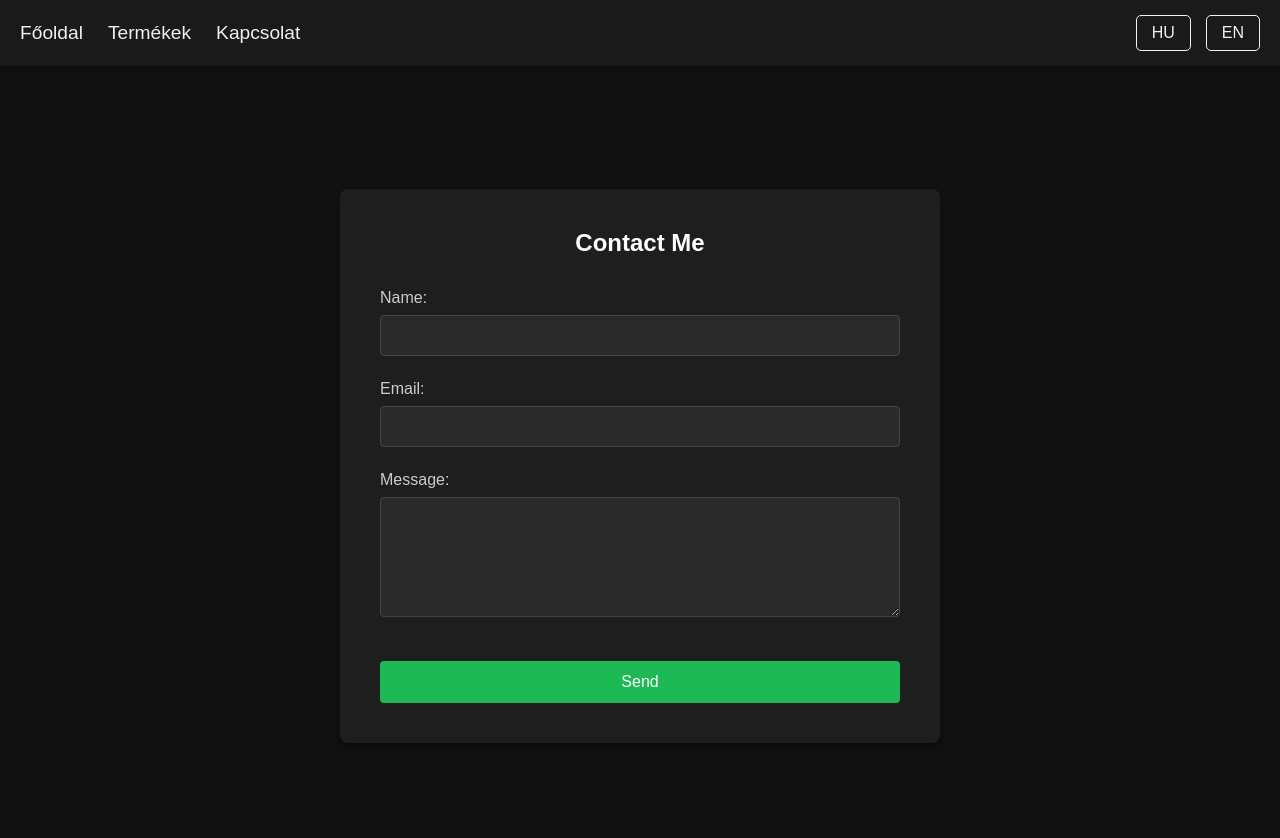
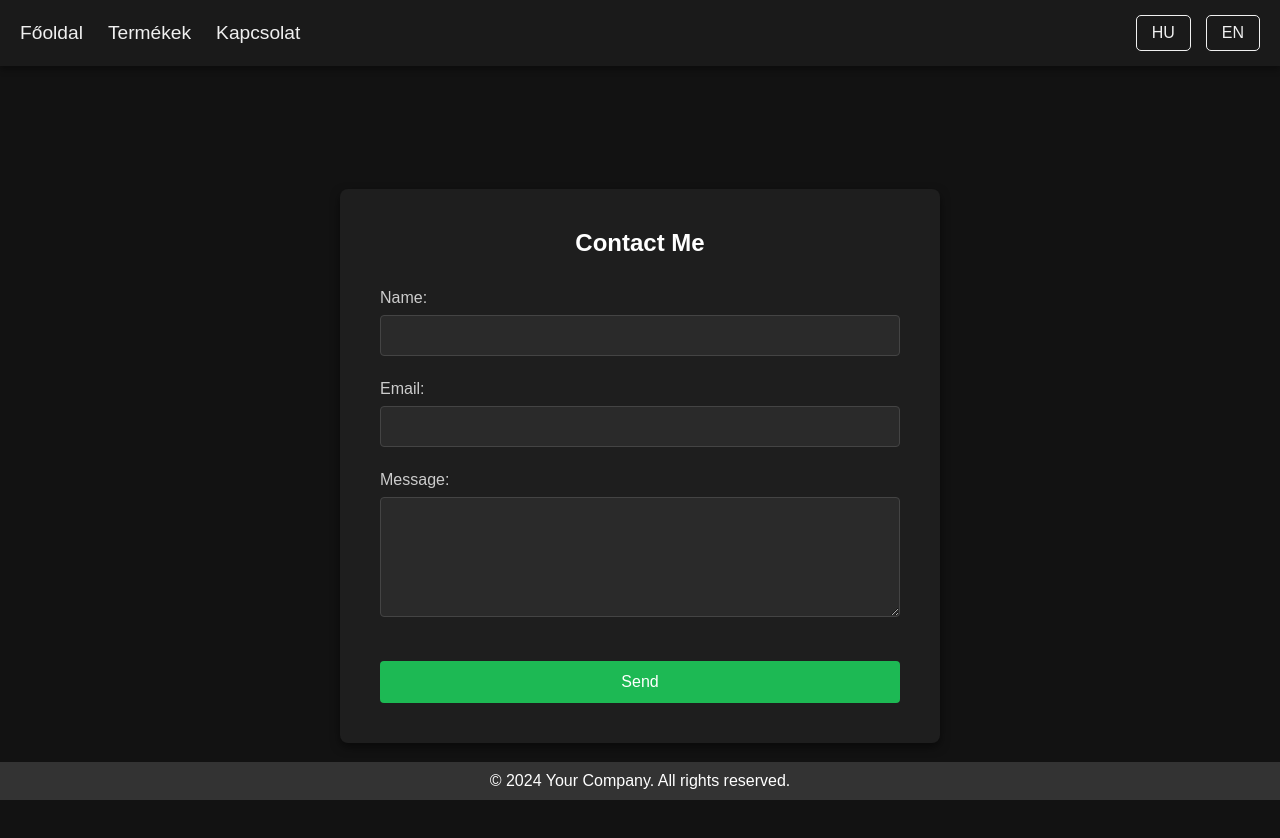
Before and after one commit to indie-projects/project-ungar, a React (Vite) app: page /contact in a window 1280 px wide. Shown: the top 838 px of the page. Built offline with nearby package versions, Linux system fonts and the light colour scheme.

Commit message:
basic empty footer edit

```diff
--- a/src/App.jsx
+++ b/src/App.jsx
@@ -5,18 +5,31 @@ import Navbar from "./components/Navbar";
 import Products from "./components/Products";
 import Home from "./components/Home";
 import Contact from "./components/Contact";
+import Footer from "./components/Footer"; // Importiere den Footer
 
 const GlobalStyle = createGlobalStyle`
   * {
     box-sizing: border-box;
     margin: 0;
     padding: 0;
-    // overflow: hidden;
   }
 
   body {
-    font-family: Arial, sans-serif; /* Optional: Setze eine Standard-Schriftart */
-    overflow: hidden; /* Verhindert das Scrollen des gesamten Körpers */
+    font-family: Arial, sans-serif;
+    min-height: 100vh; /* Körper auf volle Höhe setzen */
+    display: flex;
+    flex-direction: column; /* Ermöglicht Flexbox-Ausrichtung */
+    overflow-x: hidden;
+  }
+
+  #root {
+    display: flex;
+    flex-direction: column;
+    min-height: 100vh;
+  }
+
+  main {
+    flex-grow: 1; /* Der Hauptinhalt wächst, um den restlichen Platz auszufüllen */
   }
 `;
 
@@ -35,6 +48,7 @@ function App() {
           currentLanguage={currentLanguage}
           switchLanguage={switchLanguage}
         />
+        <main> {/* Wrapper für Hauptinhalt */}
           <Routes>
             <Route path="/" element={<Home currentLanguage={currentLanguage} />} />
             <Route
@@ -46,6 +60,8 @@ function App() {
               element={<Contact currentLanguage={currentLanguage} />}
             />
           </Routes>
+        </main>
+        <Footer /> {/* Footer wird hier hinzugefügt */}
       </Router>
     </>
   );
--- /dev/null
+++ b/src/components/Footer.jsx
@@ -0,0 +1,22 @@
+import React from "react";
+import styled from "styled-components";
+
+const FooterContainer = styled.footer`
+  position: fixed;
+  bottom: 0;
+  width: 100%;
+  background-color: #333;
+  color: white;
+  text-align: center;
+  padding: 10px 0;
+`;
+
+const Footer = () => {
+  return (
+    <FooterContainer>
+      <p>© 2024 Your Company. All rights reserved.</p>
+    </FooterContainer>
+  );
+};
+
+export default Footer;
```
Lines whose indentation alone changed are shown as unchanged.
